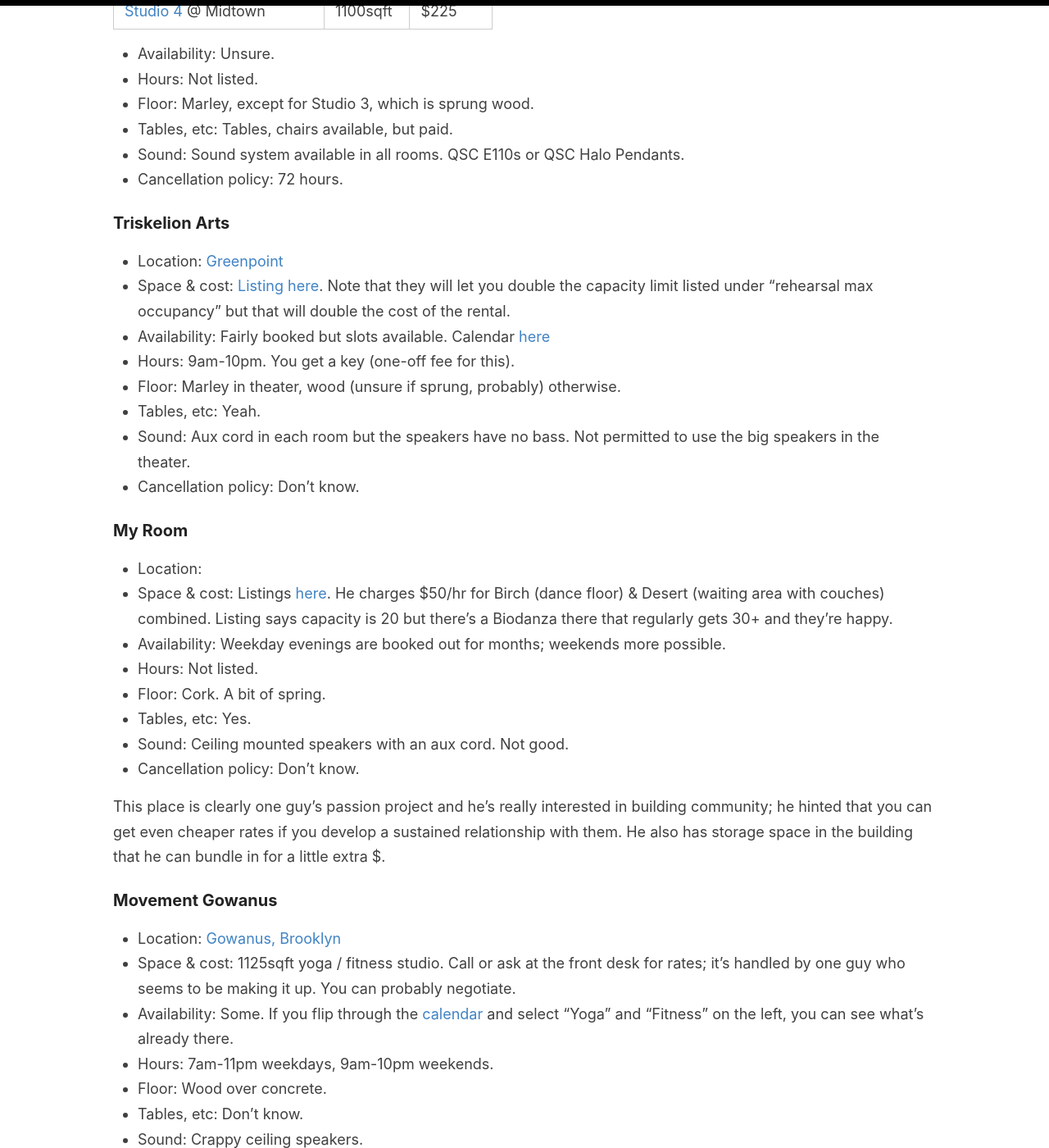
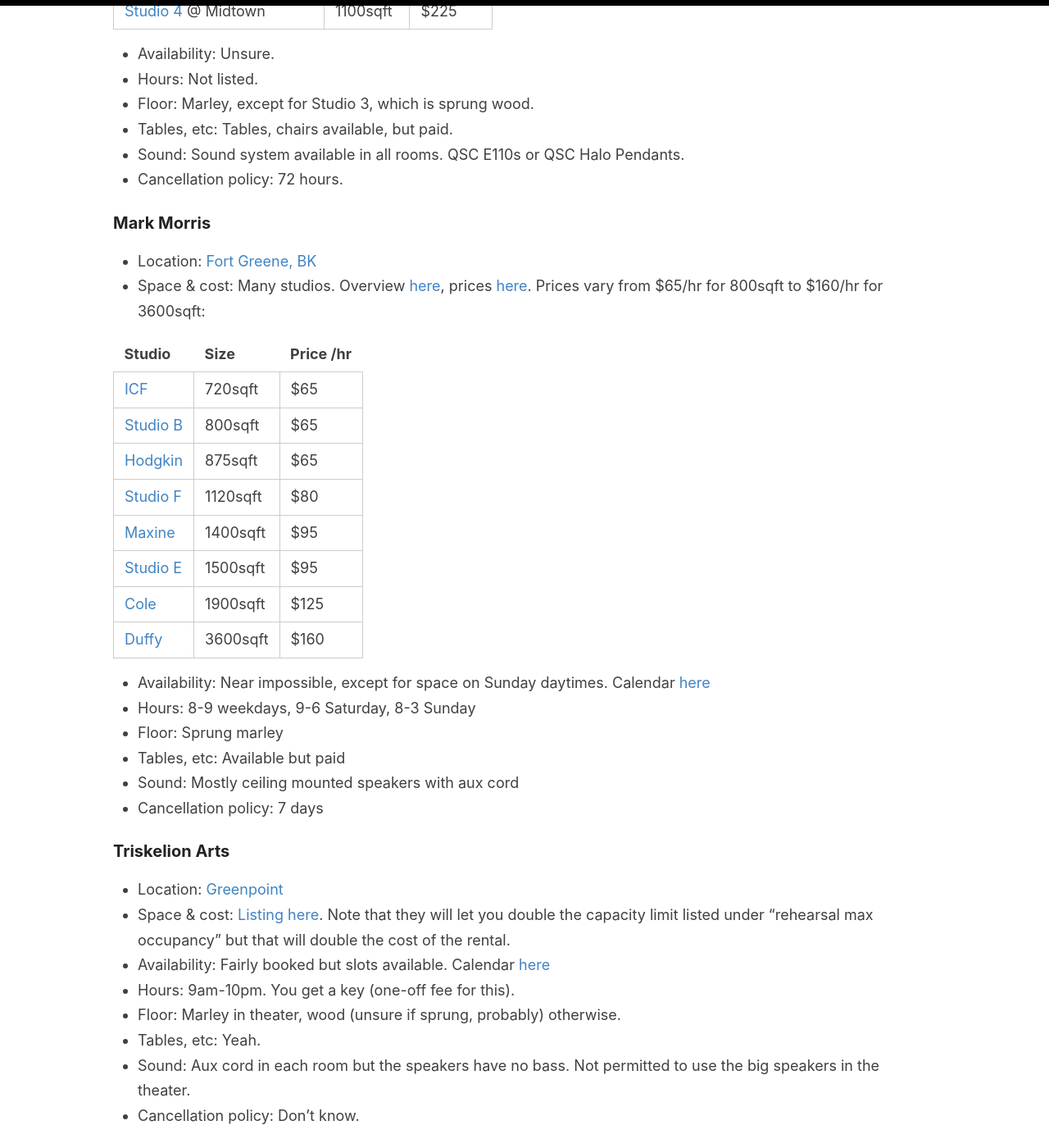
Before and after one commit to helgridly/dance, a Jekyll site: the page built from _pages/spaces.md, in a window 1280 px wide and 1400 px high, scrolled down 2585 px. Shown: the whole window at 82% size. Built offline with Jekyll 4.4.1, drawn with Linux system fonts in a browser that asks for light colours; some of the changed text lies outside the part shown.

Commit message:
add mark morris

```diff
--- a/_pages/spaces.md
+++ b/_pages/spaces.md
@@ -81,6 +81,29 @@ On the day of my class, staff were late arriving to set up the sound deadening c
 * Sound: Sound system available in all rooms. QSC E110s or QSC Halo Pendants.
 * Cancellation policy: 72 hours.
 
+### Mark Morris
+
+* Location: [Fort Greene, BK](https://maps.app.goo.gl/zRejZPveegVaZtbJA)
+* Space & cost: Many studios. Overview [here](https://markmorrisdancegroup.org/dance-center/space-rental/compare-studios/), prices [here](https://markmorrisdancegroup.org/space-rental/rental-rates/). Prices vary from $65/hr for 800sqft to $160/hr for 3600sqft:
+
+| Studio | Size | Price /hr |
+|--------|------|-------|
+| [ICF](https://markmorrisdancegroup.org/dance-center/space-rental/Rental-Spaces/Studios/Independence-Community-Foundation-Studio) | 720sqft | $65 |
+| [Studio B](https://markmorrisdancegroup.org/dance-center/space-rental/Rental-Spaces/Studios/Studio-B) | 800sqft | $65 |
+| [Hodgkin](https://markmorrisdancegroup.org/dance-center/space-rental/Rental-Spaces/Studios/Howard-Hodgkin-Studio) | 875sqft | $65 |
+| [Studio F](https://markmorrisdancegroup.org/space-rental/studio-f/) | 1120sqft | $80 |
+| [Maxine](https://markmorrisdancegroup.org/space-rental/maxine-morris-studio/) | 1400sqft | $95 |
+| [Studio E](https://markmorrisdancegroup.org/space-rental/studio-e/) | 1500sqft | $95 |
+| [Cole](https://markmorrisdancegroup.org/dance-center/space-rental/Rental-Spaces/Studios/Robert-W.-Cole-Studio) | 1900sqft | $125 |
+| [Duffy](https://markmorrisdancegroup.org/space-rental/james-and-martha-duffy-performance-space/) | 3600sqft | $160 |
+
+* Availability: Near impossible, except for space on Sunday daytimes. Calendar [here](https://mmdg.emscloudservice.com/web/BrowseForSpace.aspx)
+* Hours: 8-9 weekdays, 9-6 Saturday, 8-3 Sunday
+* Floor: Sprung marley
+* Tables, etc: Available but paid
+* Sound: Mostly ceiling mounted speakers with aux cord
+* Cancellation policy: 7 days
+
 ### Triskelion Arts
 
 * Location: [Greenpoint](https://maps.app.goo.gl/ek2FBFCcimBPALc78)
```
Also changed, not shown: other parts of _pages/spaces.md (+0 -3 lines).
